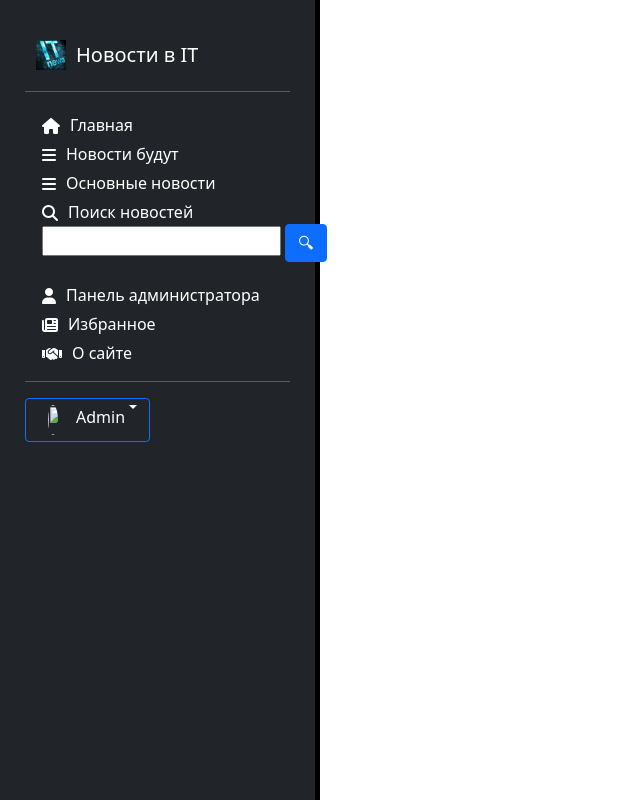
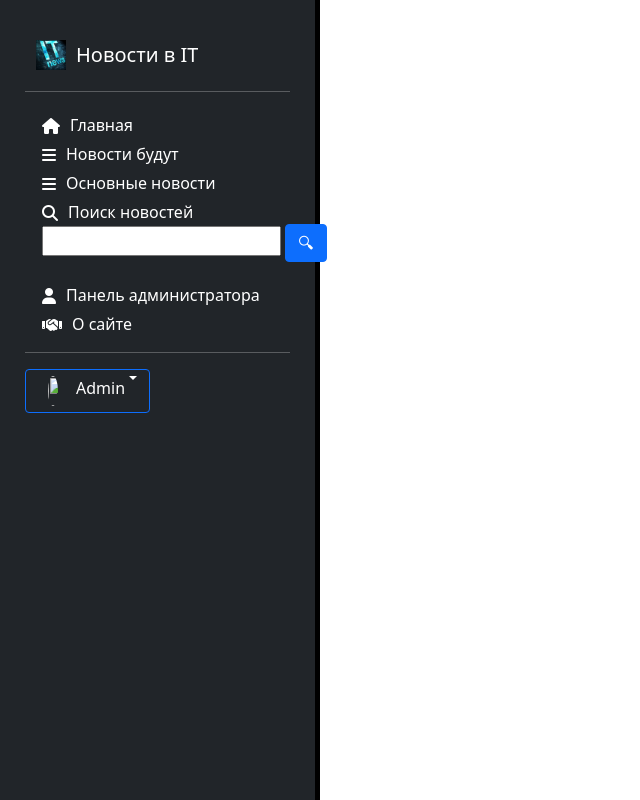
Before and after one commit to mrwhite762/DjangoNewsRostelecom, a Django app: page /sidebar/ in a window 1280 px wide. Shown: the whole page, without its empty margins (0-640 px from the left). Run offline with Django 4.2, Linux system fonts and the light colour scheme; a user stored in the database is signed in; data comes from the database, SQL or seed files in the repository; both versions use the stored data as it was after the commit; some libraries are stand-ins or nearby versions.

Commit message:
Дз 3 сколько есть

```diff
--- a/NewsStudyRostelecom/NewsStudyRostelecom/settings.py
+++ b/NewsStudyRostelecom/NewsStudyRostelecom/settings.py
@@ -30,7 +30,7 @@ SECRET_KEY = 'django-insecure-%2qdz_0vlve3dhbu0u_cxvfd#2mf4zs0m_wx9x)jm2p0r8mb9f
 #В режиме отладки такая:
 DEBUG = True
 ALLOWED_HOSTS = []
-
+#'proverym.pythonanywhere.com'
 
 # Application definition
 
--- a/NewsStudyRostelecom/main/templates/main/sidebar.html
+++ b/NewsStudyRostelecom/main/templates/main/sidebar.html
@@ -108,11 +108,11 @@
             </a>
         </li>
         {% endif %}
-        <li>
-            <a href="#" {% if request.path  == '/myarticles/' %} class="link-active" aria-current="page" {% endif %}>
-            <i class="fa fa-newspaper menu-icon"></i>  <div class="d-none d-lg-block"> Избранное</div>
-            </a>
-        </li>
+<!--        <li>-->
+<!--            <a href="#" {% if request.path  == '/myarticles/' %} class="link-active" aria-current="page" {% endif %}>-->
+<!--            <i class="fa fa-newspaper menu-icon"></i>  <div class="d-none d-lg-block"> Избранное</div>-->
+<!--            </a>-->
+<!--        </li>-->
 
         <li>
             <a href="{% url 'about' %}" {% if request.resolver_match.view_name == '/about/' %} class="link-active" aria-current="page" {% endif %}>
@@ -132,7 +132,7 @@
         </button>
         <ul class="dropdown-menu " aria-labelledby="dropdownMenuButton1">
             <li><a class="dropdown-item" href="{% url 'create_article' %}"> Создать статью</a></li>
-            <li><a class="dropdown-item" href="{% url 'user_account' %}"> Мой аккаунт</a></li>
+<!--            <li><a class="dropdown-item" href="{% url 'user_account' %}"> Мой аккаунт</a></li>-->
             <li><a class="dropdown-item" href="{% url 'profile' %}"> Мой профиль</a></li>
             <li><hr class="dropdown-divider"></li>
             <li><a class="dropdown-item" href="{% url 'logout' %}"> Выход</a></li>
```
Also changed, not shown: NewsStudyRostelecom/db.sqlite3, NewsStudyRostelecom/main/static/main/img/telegram.png (added), NewsStudyRostelecom/main/static/main/img/vk.png (added).
